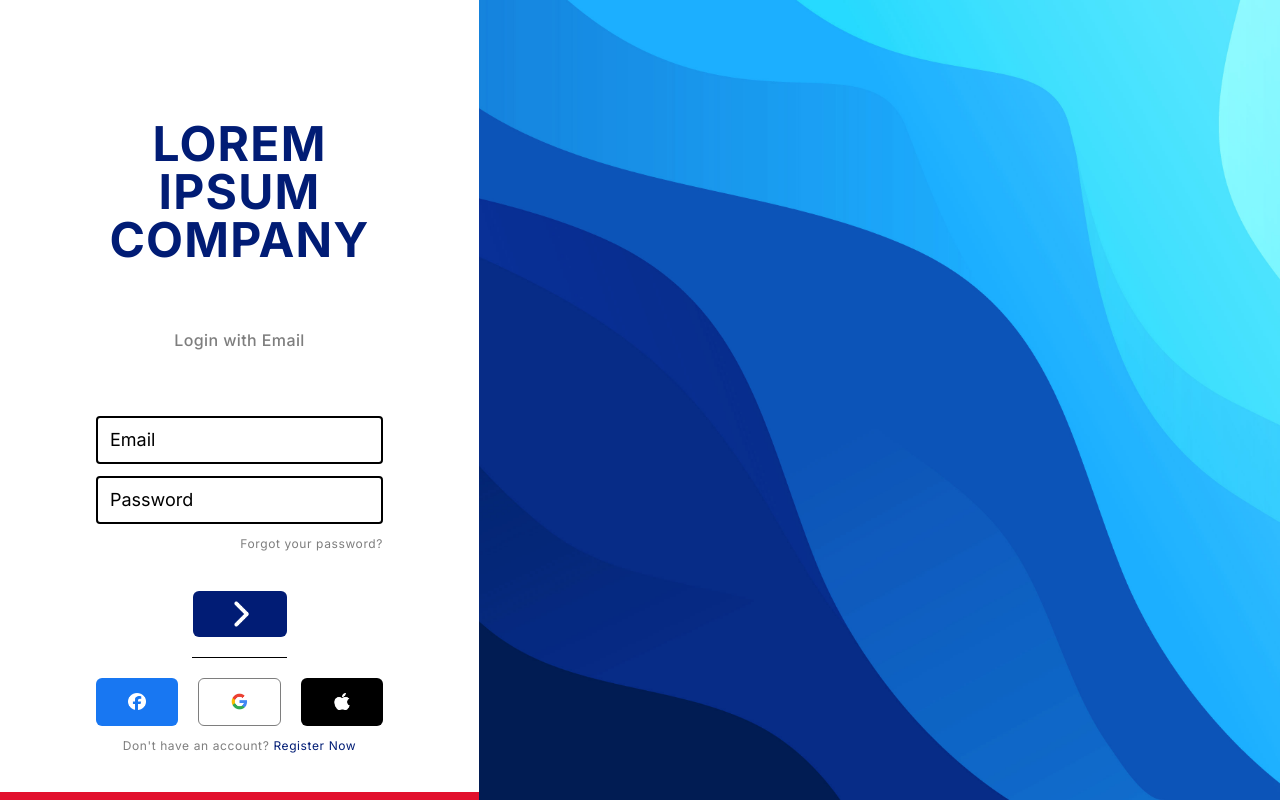
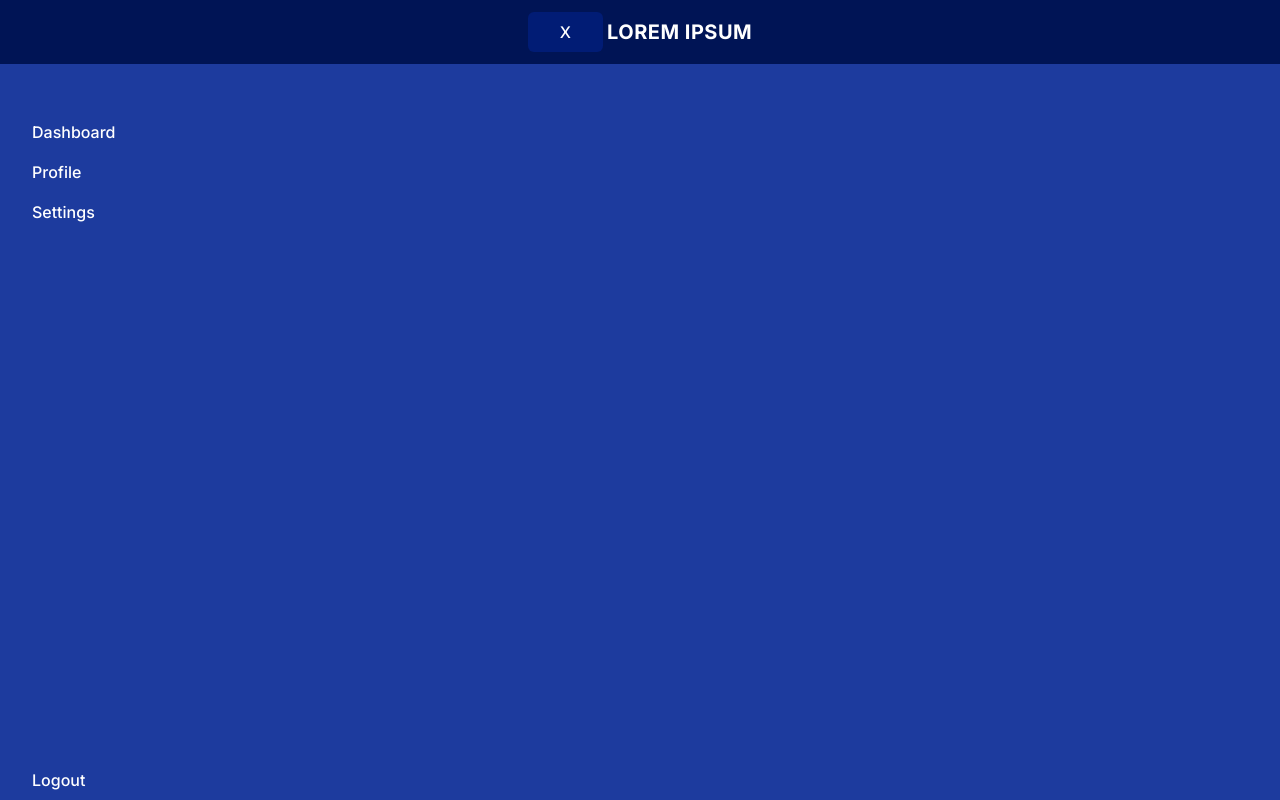
Before and after one commit to NiTzuA/frontend-technical-exam, a React (Vite) app: page / in a window 1280 px wide. Built offline with nearby package versions, Linux system fonts and the light colour scheme.

Commit message:
Implement sidebar skeleton

```diff
--- a/src/App.jsx
+++ b/src/App.jsx
@@ -1,13 +1,14 @@
 import './App.css'
-import LoginPage from './components/page_segments/pages/LoginPage'
-import LoginForm from './components/page_segments/login/LoginForm'
+import LoginPage from './components/pages/LoginPage'
+import Sidebar from './components/layout/Sidebar'
+
 
 
 function App() {
 
   return (
     <>
-      <LoginPage />
+      <Sidebar />
     </>
   )
 }
--- /dev/null
+++ b/src/components/layout/Sidebar.jsx
@@ -0,0 +1,33 @@
+import Button from "../ui/Button";
+import Text from "../ui/Text";
+
+function Sidebar() {
+    return (
+        <>
+
+        <div className="flex flex-col bg-sidebar min-h-screen justify-between">
+            <div className="flex flex-row bg-logoarea px-5 py-3 gap-1 justify-center items-center">
+                <Button className="bg-logoarea px-5">X</Button>
+                <Text variant="title" className="text-white text-xl">LOREM IPSUM</Text>
+            </div>
+            <div className="py-6">
+
+            </div>
+            <div className="flex flex-col">
+                <Button variant="sidebar" className="text-left">Dashboard</Button>
+                <Button variant="sidebar" className="text-left">Profile</Button>
+                <Button variant="sidebar" className="text-left">Settings</Button>
+            </div>
+            <div className="flex-grow">
+
+            </div>
+            <div className="flex flex-col">
+                <Button variant="sidebar" className="text-left">Logout</Button>
+            </div>
+        </div>
+
+        </>
+    );
+}
+
+export default Sidebar
--- a/src/components/page_segments/login/IllustrationForm.jsx
+++ /dev/null
@@ -1,13 +0,0 @@
-import HeroImage from "../../../assets/hero_image.jpg"
-
-function IllustrationForm () {
-    return (
-        <>
-            <img src={HeroImage}
-                className="object-cover"
-            />
-        </>
-    );
-}
-
-export default IllustrationForm
--- a/src/components/page_segments/pages/LoginPage.jsx
+++ b/src/components/pages/LoginPage.jsx
@@ -1,7 +1,5 @@
-import LoginForm from "../login/LoginForm";
-import IllustrationForm from "../login/IllustrationForm";
-import HeroImage from "../../../assets/hero_image.jpg"
-import Button from "../../ui/Button";
+import LoginForm from "../page_segments/login/LoginForm";
+import HeroImage from "../../assets/hero_image.jpg"
 
 function LoginPage () {
     return (
--- a/src/components/ui/Button.jsx
+++ b/src/components/ui/Button.jsx
@@ -7,6 +7,7 @@ const variants = {
     google: "bg-white text-black hover:bg-gray-100 border border-textgray",
     facebook: "bg-[#1877F2] text-white hover:bg-[#3e8ff7]",
     apple: "bg-black text-white hover:bg-gray-800",
+    sidebar: "bg-sidebar text-white hover:bg-[#3650A4] rounded-none"
 };
 
 export default function Button ( {variant = "primary", className = "", img, imgWidth, imgHeight, ...props} ) {
--- a/tailwind.config.js
+++ b/tailwind.config.js
@@ -13,6 +13,8 @@ export default {
         primary: "#011c75",
         accent: "#e2102d",
         textgray: "#7e7e7e",
+        sidebar: "#1D3B9E",
+        logoarea: "#001455",
       }
     },
   },
```
